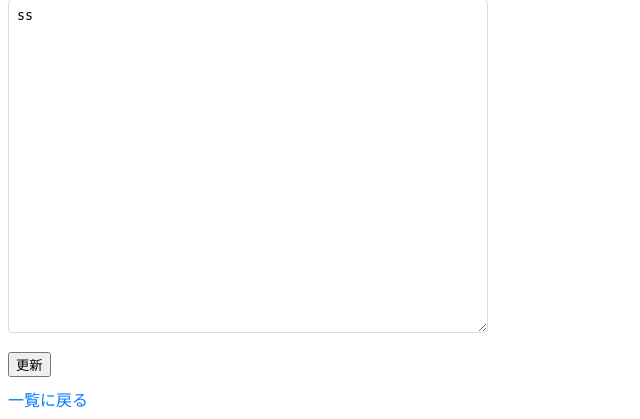
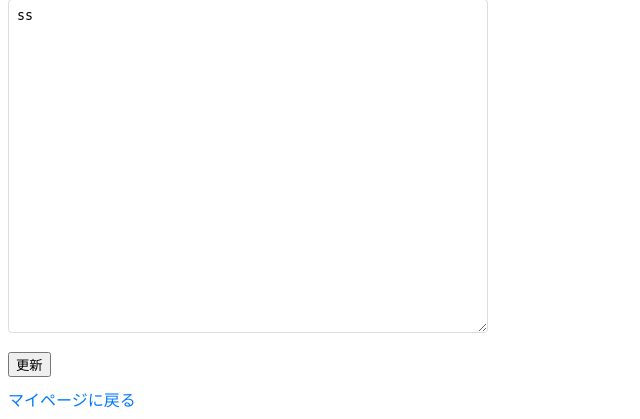
Before and after one commit to ta0ta0-star/curiosity_lab, a Flask app: page /2/edit in a window 1280 px wide. Shown: the part 863-1282 px from the top of the page, without its empty margins (0-640 px from the left). Run offline with Flask 3, Linux system fonts and the light colour scheme; a user stored in the database is signed in; data comes from the database, SQL or seed files in the repository.

Commit message:
Update edit.html

```diff
--- a/templates/edit.html
+++ b/templates/edit.html
@@ -605,7 +605,7 @@
 
         <button type="submit">更新</button>
     </form>
-    <a href="{{ url_for('list_users') }}">一覧に戻る</a>
+    <a href="{{ url_for('profile') }}">マイページに戻る</a>
     <script>
         $(document).ready(function() {
             let selectedIcodes = new Set();
```
